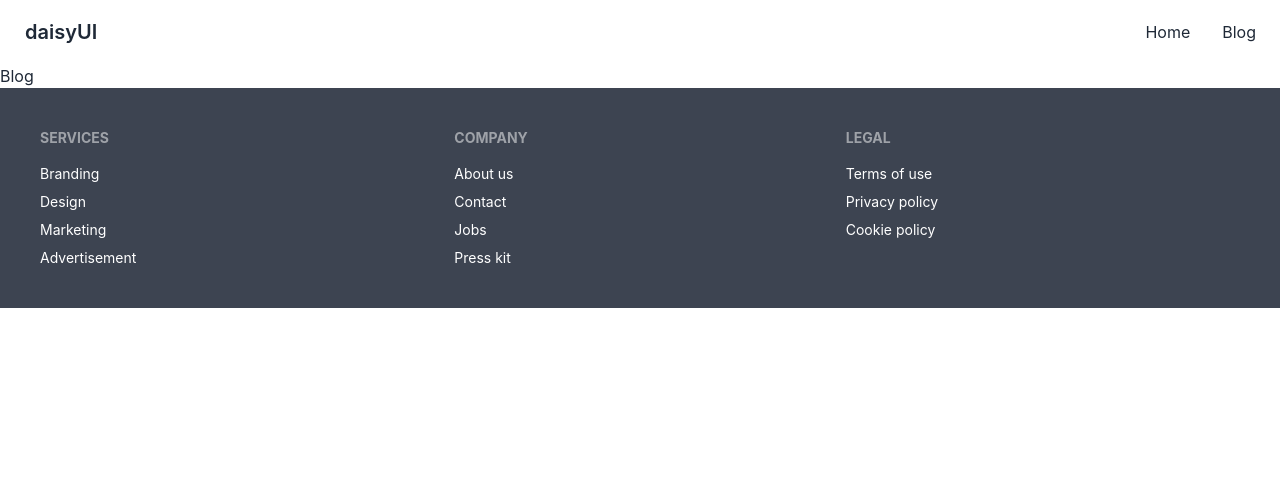
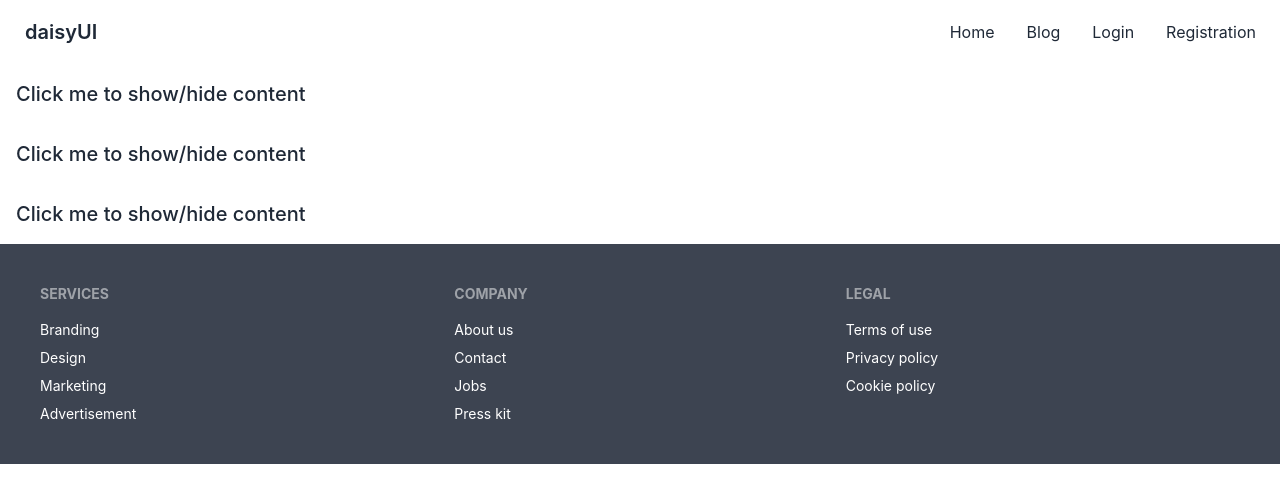
Before and after one commit to Amit7366/laptop-reseller-client, a React (Create React App) app: page /blog in a window 1280 px wide. Shown: the top 502 px of the page. Built offline with nearby package versions, Linux system fonts and the light colour scheme.

Commit message:
login registration route

```diff
--- a/src/Pages/Blog/Blog.js
+++ b/src/Pages/Blog/Blog.js
@@ -1,11 +1,37 @@
-import React from 'react';
+import React from "react";
 
 const Blog = () => {
-    return (
-        <div>
-            Blog
+  return (
+    <div>
+      <div className="collapse">
+        <input type="checkbox" />
+        <div className="collapse-title text-xl font-medium">
+          Click me to show/hide content
         </div>
-    );
+        <div className="collapse-content">
+          <p>hello</p>
+        </div>
+      </div>
+      <div className="collapse">
+        <input type="checkbox" />
+        <div className="collapse-title text-xl font-medium">
+          Click me to show/hide content
+        </div>
+        <div className="collapse-content">
+          <p>hello</p>
+        </div>
+      </div>
+      <div className="collapse">
+        <input type="checkbox" />
+        <div className="collapse-title text-xl font-medium">
+          Click me to show/hide content
+        </div>
+        <div className="collapse-content">
+          <p>hello</p>
+        </div>
+      </div>
+    </div>
+  );
 };
 
 export default Blog;
--- /dev/null
+++ b/src/Pages/Login/Login.js
@@ -0,0 +1,11 @@
+import React from 'react';
+
+const Login = () => {
+    return (
+        <div>
+            Login
+        </div>
+    );
+};
+
+export default Login;
--- /dev/null
+++ b/src/Pages/Registration/Registration.js
@@ -0,0 +1,11 @@
+import React from 'react';
+
+const Registration = () => {
+    return (
+        <div>
+            Registration
+        </div>
+    );
+};
+
+export default Registration;
--- a/src/Pages/Shared/Navbar/Navbar.js
+++ b/src/Pages/Shared/Navbar/Navbar.js
@@ -9,6 +9,12 @@ const Navbar = () => {
       </li>
       <li>
         <Link to="/blog">Blog</Link>
+      </li>
+      <li>
+        <Link to='/login'>Login</Link>
+      </li>
+      <li>
+        <Link to='/registration'>Registration</Link>
       </li>
     </React.Fragment>
   );
```
Also changed, not shown: src/Routes/Routes.js (+11 -1 lines).
